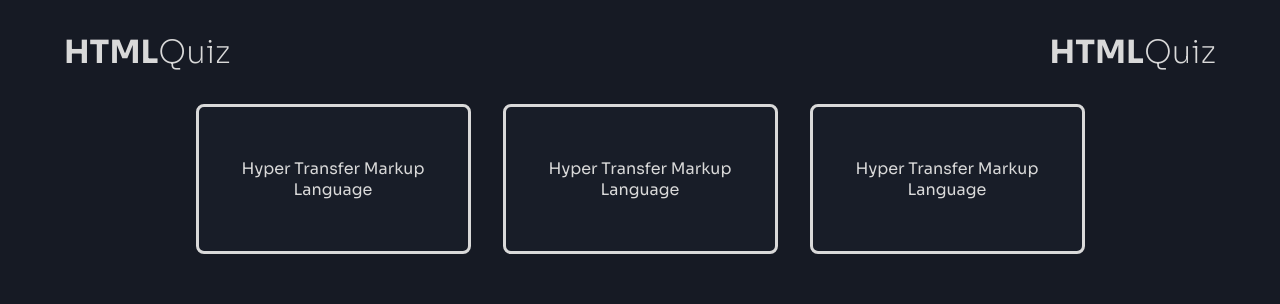
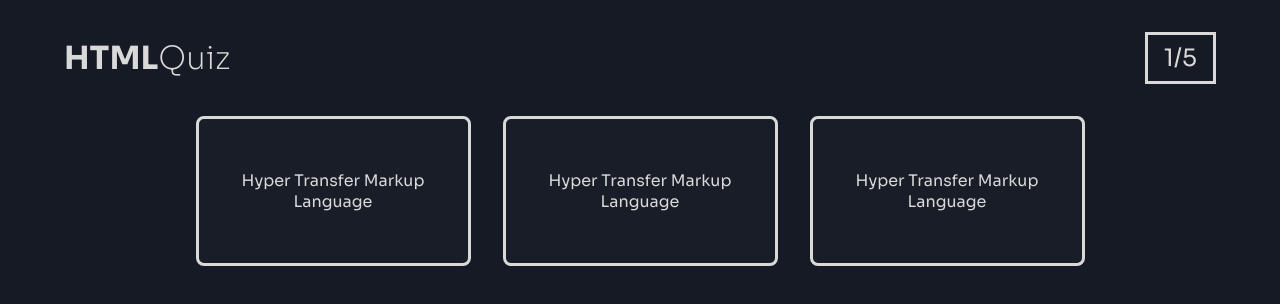
Before and after one commit to celso-rodrigo/html5-quiz, a React (Vite) app: page / in a window 1280 px wide. Shown: the top 304 px of the page. Built offline with nearby package versions, Linux system fonts and the light colour scheme.

Commit message:
feat: Criado componente progress display

```diff
--- a/src/App.tsx
+++ b/src/App.tsx
@@ -1,13 +1,17 @@
+import {useState} from "react"
+import ProgressDisplay from "./Components/ProgressDisplay"
 import QuestionCard from "./Components/QuestionCard"
 import {Bold, Title} from "./Styles/TextStyle"
 import Wrapper, { HeaderWrapper, QuestionsWrapper } from "./Styles/WrapperStyles"
 
 function App() {
+  const [questionNumber] = useState(1);
+
   return (
     <Wrapper>
       <HeaderWrapper>
         <Title><Bold>HTML</Bold>Quiz</Title>
-        <Title><Bold>HTML</Bold>Quiz</Title>
+        <ProgressDisplay questionNumber={questionNumber} answered={false} correctAnswer />
       </HeaderWrapper>
 
       <QuestionsWrapper>
--- /dev/null
+++ b/src/Components/ProgressDisplay.tsx
@@ -0,0 +1,25 @@
+import { Progress } from '../Styles/TextStyle'
+import colors from '../Styles/Colors'
+
+interface IProps {
+  questionNumber: number,
+  answered: boolean,
+  correctAnswer: boolean,
+}
+
+function ProgressDisplay({questionNumber, answered, correctAnswer}: IProps) {
+  function getDisplayColor() {
+    const displayColor = {color: colors.grey1}
+    if (answered && correctAnswer) displayColor.color = colors.green
+    if (answered && !correctAnswer) displayColor.color = colors.red
+    return displayColor
+  }
+
+  return (
+    <Progress theme={getDisplayColor()}>
+      {`${questionNumber}/5`}
+    </Progress>
+  )
+}
+
+export default ProgressDisplay
--- a/src/Styles/TextStyle.ts
+++ b/src/Styles/TextStyle.ts
@@ -1,4 +1,5 @@
 import styled from 'styled-components';
+import colors from './Colors';
 
 export const Title = styled.h1`
   font-weight: 200;
@@ -7,3 +8,16 @@ export const Title = styled.h1`
 export const Bold = styled.span`
   font-weight: 600;
 `;
+
+export const Progress = styled.h2`
+  border: 3px solid ${(props) => props.theme.color};
+  color: ${(props) => props.theme.color};
+  font-weight: 400;
+  padding: 0.5rem 1rem;
+`;
+
+Progress.defaultProps = {
+  theme: {
+    color: `${colors.grey1}`,
+  }
+}
--- a/src/Styles/WrapperStyles.ts
+++ b/src/Styles/WrapperStyles.ts
@@ -39,6 +39,7 @@ const Wrapper = styled.div`
 
 export const HeaderWrapper = styled.header`
   display: flex;
+  align-items: center;
   justify-content: space-between;
   padding: 0 4rem;
   width: 100%;
```
